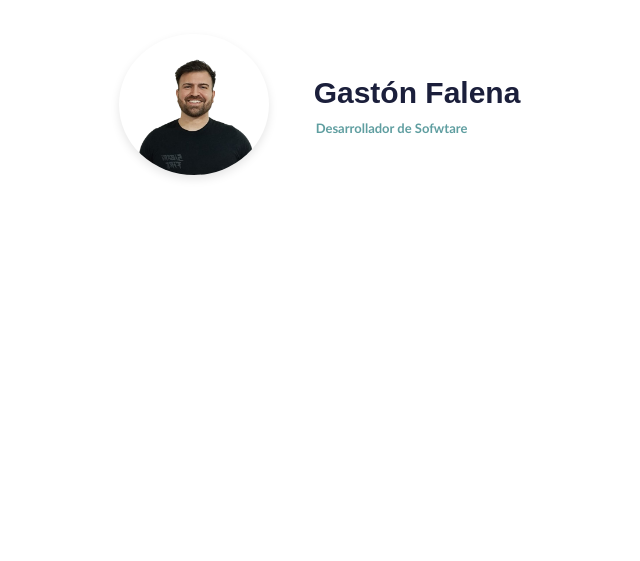
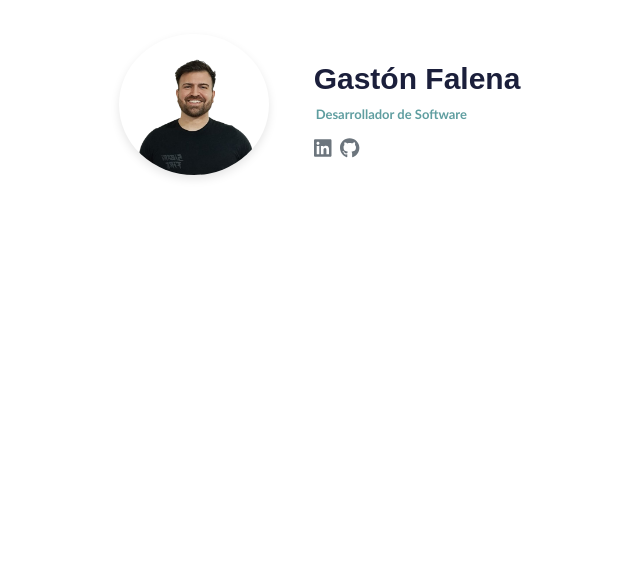
Before and after one commit to gastonfalena/PorfolioWeb, a React (Vite) app: page / in a window 1280 px wide. Shown: the part 239-800 px from the top of the page, without its empty margins (308-948 px from the left). Built offline with nearby package versions, Linux system fonts and the light colour scheme.

Commit message:
chore: add gihtub and linkedin bottom

```diff
--- a/src/components/header/header.css
+++ b/src/components/header/header.css
@@ -62,22 +62,49 @@
     border-radius: 50%;
     box-shadow: 0px 4px 10px rgba(0, 0, 0, 0.1);
     /* mask-image: linear-gradient(to bottom, rgba(0, 0, 0, 1) 80%, rgba(0, 0, 0, 0) 100%); */
-    ;
+    transition: transform 0.3s ease-in-out;
+
+}
+.imagen:hover{
+    transform: scale(1.1);
+    box-shadow: 0px 6px 15px rgba(0, 0, 0, 0.2);
+}
+.links {
+    margin-top: 15px;
+    display: flex;
+    gap: 9px;
+    justify-content: center;
+    align-items: center;
+    margin-right: 40px;
+}
+
+
+.links a {
+    color: #6c757d;
+    font-size: 20px;
+    transition: color 0.3s ease-in-out;
+}
+
+
+.links a:hover {
+    color: #343a40;
 }
 
 
 @media (min-width: 768px) {
     .container {
         flex-direction: row;
+        align-items: center;
         gap: 20px;
     }
+
     .item {
         text-align: left;
     }
+
+    .links {
+        justify-content: flex-start;
+        margin-left: 0;
+        width: 100%;
+    }
 }
-
-
-
-/*
-
-*/
--- a/src/components/header/index.tsx
+++ b/src/components/header/index.tsx
@@ -1,16 +1,24 @@
-import './header.css'
+import './header.css';
+import { FontAwesomeIcon } from '@fortawesome/react-fontawesome';
+import {faGithub, faLinkedin } from '@fortawesome/free-brands-svg-icons';
 export default function Header() {
   return (
     <div className='container'>
-        <div className='item'><img className='imagen' src='/Me.png' alt='Gastón Falena'/></div>
-        <div>
+      <div className='item'>
+        <img className='imagen' src='/Me.png' alt='Gastón Falena' />
+      </div>
+      <div>
         <div className='item name'>Gastón Falena</div>
-        <div className='item talent'>Desarrollador de Sofwtare</div>
+        <div className='item talent'>Desarrollador de Software</div>
+        <div className="links">
+          <a href="https://www.linkedin.com/in/gaston-falena/" target="_blank" rel="noopener noreferrer">
+            <FontAwesomeIcon icon={faLinkedin} />
+          </a>
+          <a href="https://github.com/gastonfalena" target="_blank" rel="noopener noreferrer">
+            <FontAwesomeIcon icon={faGithub} />
+          </a>
         </div>
-
-
-        {/* <div className='item'>¡Hola! Soy Gastón Falena, desarrollador de software especializado en tecnologías web. Estudio Ingeniería en Sistemas de Información y me especializo en React, TypeScript y Java con Spring, además del diseño de arquitecturas backend. Siempre estoy explorando nuevas tecnologías y mejores prácticas para crear aplicaciones modernas, seguras y de alto rendimiento.</div> */}
+      </div>
     </div>
-
-  )
+  );
 }
```
